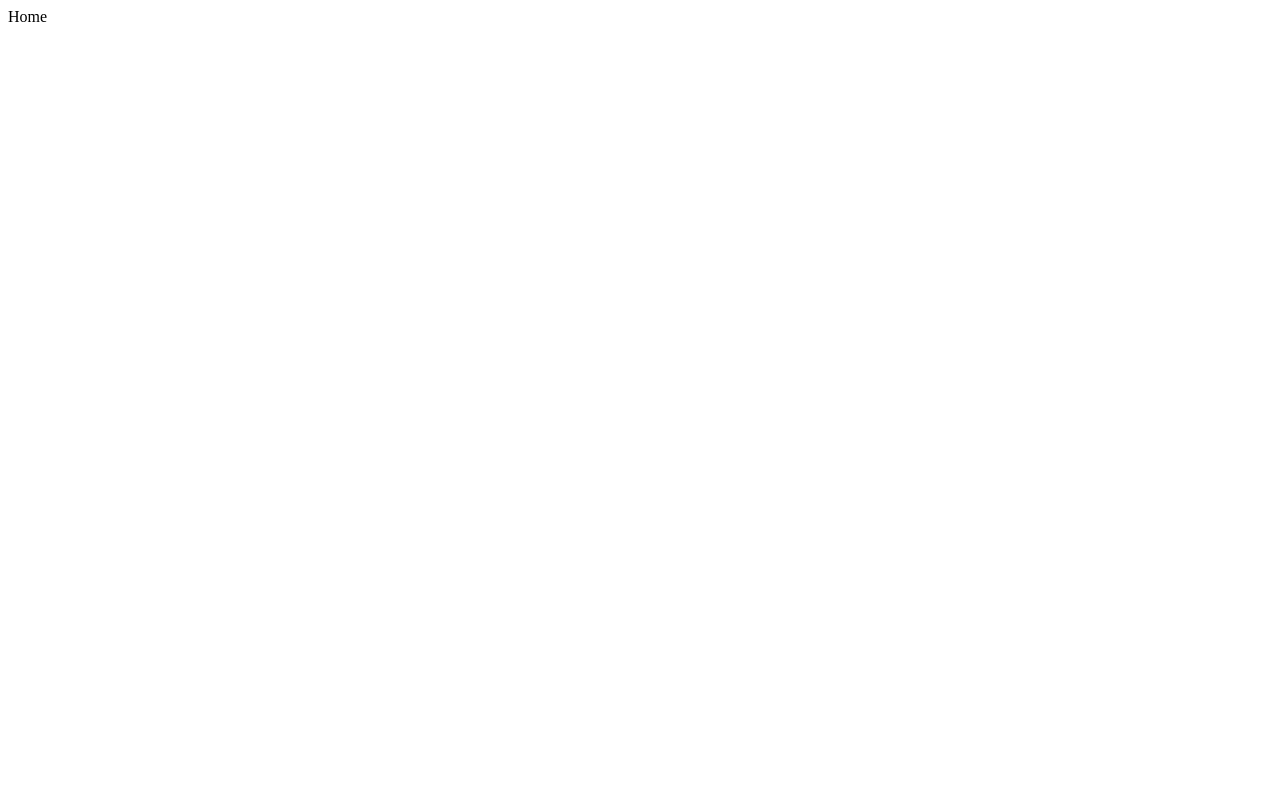
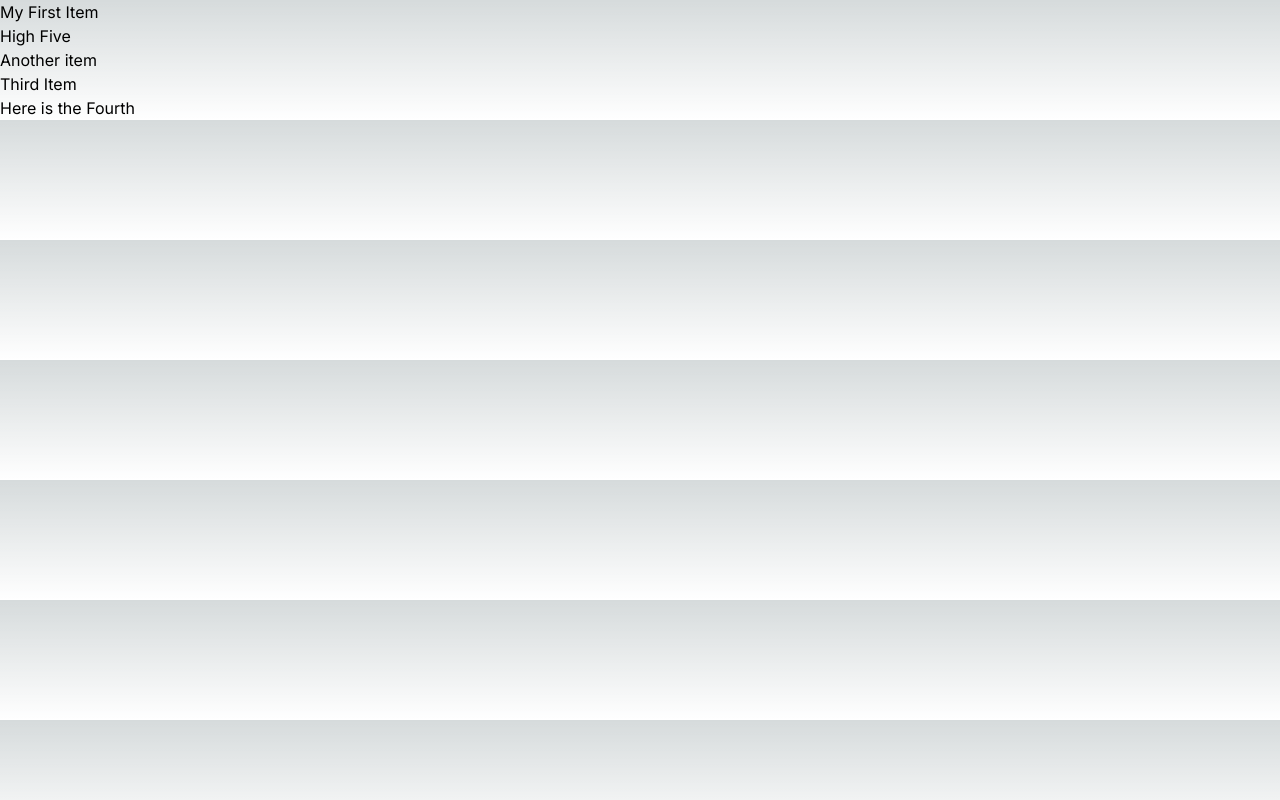
Before and after one commit to mohammad-saadati/pinazone, a Next.js app: page / in a window 1280 px wide. Built offline with nearby package versions, Linux system fonts and the light colour scheme.

Commit message:
react masonry css

```diff
--- a/package.json
+++ b/package.json
@@ -14,6 +14,8 @@
     "@types/react": "18.2.6",
     "@types/react-dom": "18.2.4",
     "autoprefixer": "10.4.14",
+    "gestalt": "^111.3.4",
+    "gestalt-datepicker": "^111.3.4",
     "next": "13.4.1",
     "postcss": "8.4.23",
     "react": "18.2.0",
--- /dev/null
+++ b/src/app/page.tsx
@@ -0,0 +1,33 @@
+import Masonry from "react-masonry-css";
+
+const breakpointColumnsObj = {
+  default: 4,
+  1100: 3,
+  700: 2,
+  500: 1,
+};
+var items = [
+  { id: 1, name: "My First Item" },
+  { id: 2, name: "Another item" },
+  { id: 3, name: "Third Item" },
+  { id: 4, name: "Here is the Fourth" },
+  { id: 5, name: "High Five" },
+];
+
+// Convert array to JSX items
+items = items.map(function (item) {
+  return <div key={item.id}>{item.name}</div>;
+});
+export default function Home() {
+  return (
+    <div>
+      <Masonry
+        breakpointCols={breakpointColumnsObj}
+        className="my-masonry-grid"
+        columnClassName="my-masonry-grid_column"
+      >
+        {items}
+      </Masonry>
+    </div>
+  );
+}
```
Also changed, not shown: 1 other file (tests, documents, lock files or other folders).
